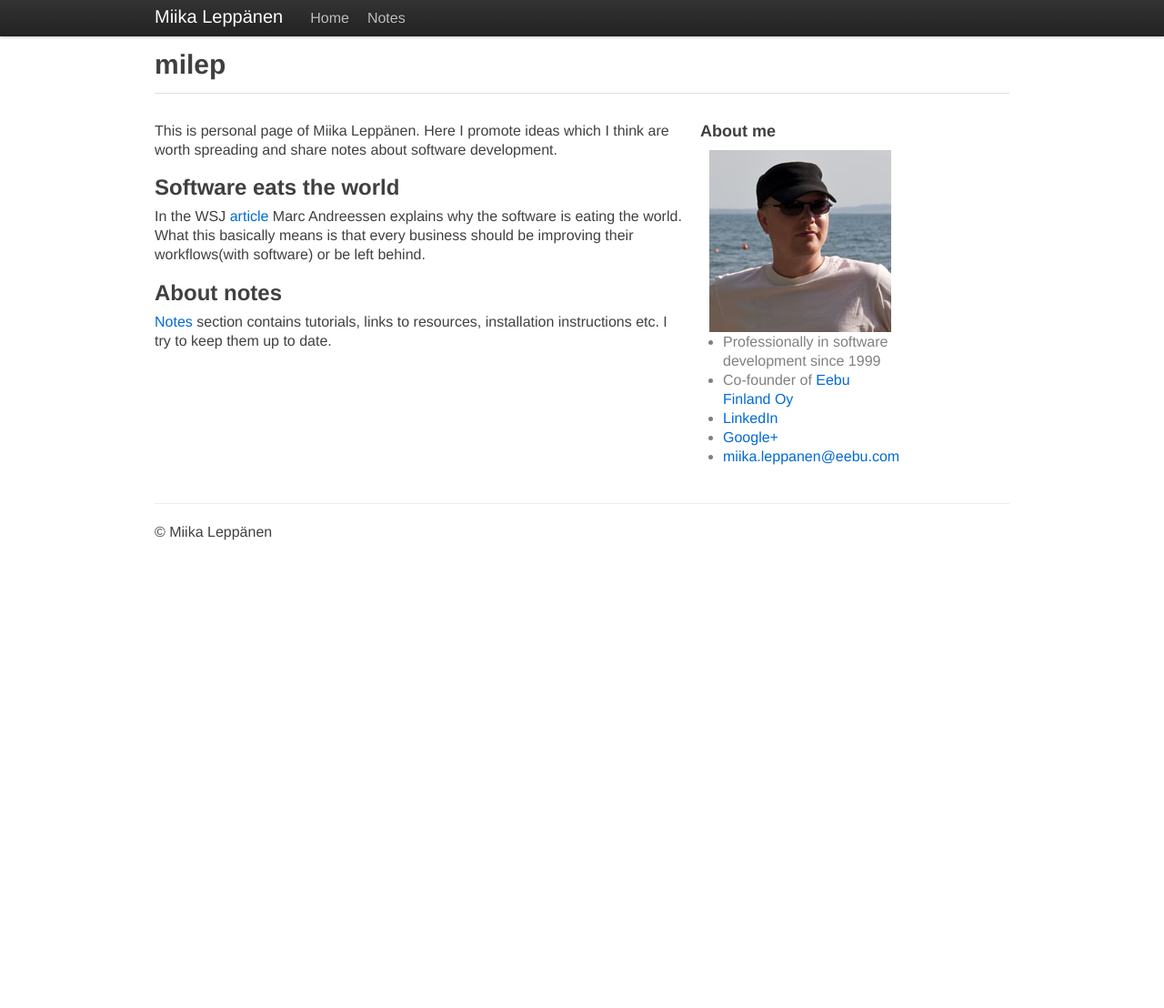
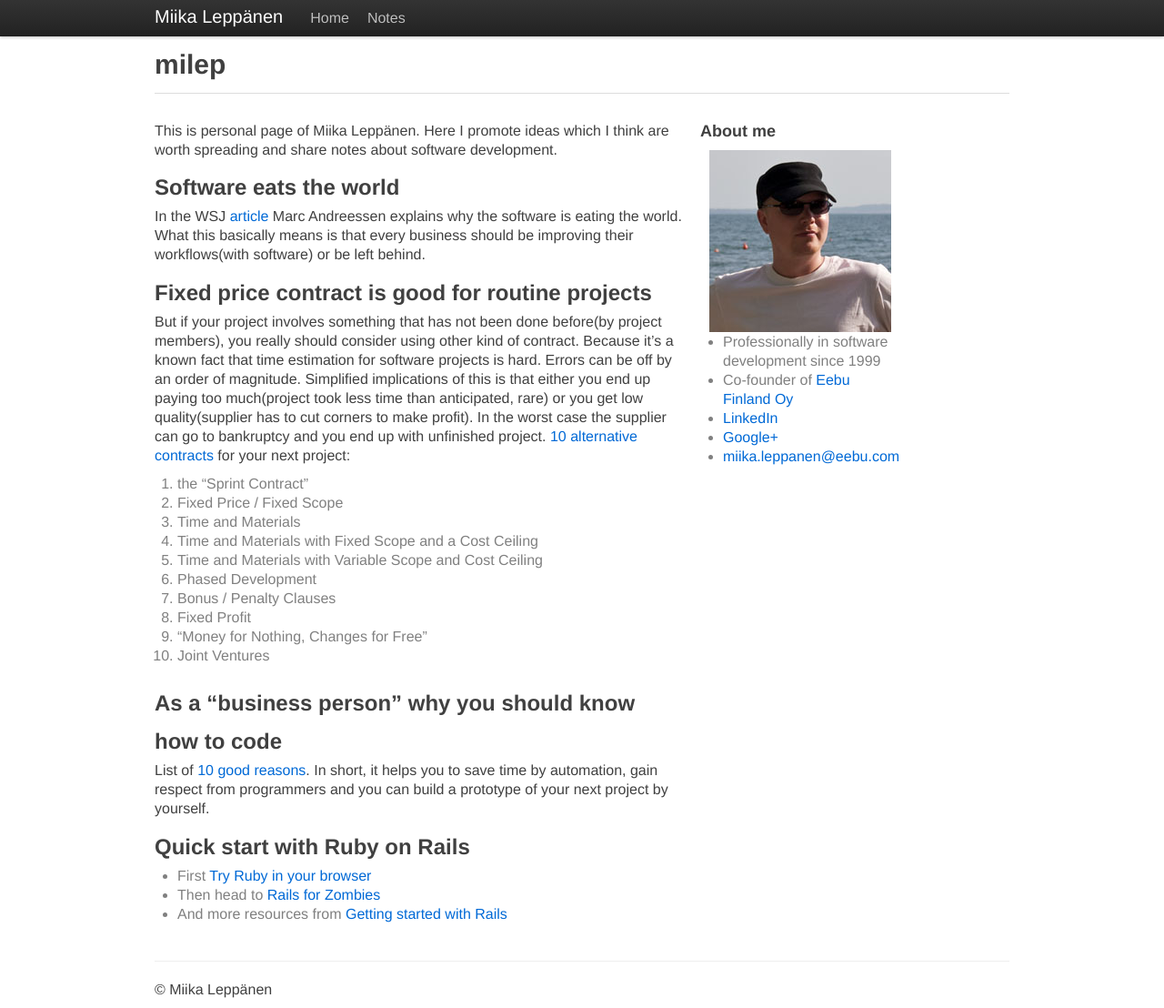
Before and after one commit to milep/milep.github.com, a Jekyll site: the page built from index.markdown, in a window 1280 px wide and 1108 px high. Shown: the whole window at 91% size. Built offline with Jekyll 4.4.1, drawn with Linux system fonts in a browser that asks for light colours.

Commit message:
Update main page.

```diff
--- a/index.markdown
+++ b/index.markdown
@@ -5,11 +5,36 @@ layout: default
 
 This is personal page of Miika Leppänen. Here I promote ideas which I think are worth spreading and share notes about software development.
 
+
 ## Software eats the world
 
 In the WSJ [article](http://online.wsj.com/article/SB10001424053111903480904576512250915629460.html) Marc Andreessen explains why the software is eating the world. What this basically means is that every business should be improving their workflows(with software) or be left behind.
 
 
-## About notes
+## Fixed price contract is good for routine projects
 
-[Notes](notes/index.html) section contains tutorials, links to resources, installation instructions etc. I try to keep them up to date.
+But if your project involves something that has not been done before(by project members), you really should consider using other kind of contract. Because it's a known fact that time estimation for software projects is hard. Errors can be off by an order of magnitude. Simplified implications of this is that either you end up paying too much(project took less time than anticipated, rare) or you get low quality(supplier has to cut corners to make profit). In the worst case the supplier can go to bankruptcy and you end up with unfinished project.
+[10 alternative contracts](http://www.agilesoftwaredevelopment.com/blog/peterstev/10-agile-contracts) for your next project:
+
+1.  the "Sprint Contract"
+2.  Fixed Price / Fixed Scope
+3.  Time and Materials
+4.  Time and Materials with Fixed Scope and a Cost Ceiling
+5.  Time and Materials with Variable Scope and Cost Ceiling
+6.  Phased Development
+7.  Bonus / Penalty Clauses
+8.  Fixed Profit
+9.  "Money for Nothing, Changes for Free"
+10. Joint Ventures
+
+
+## As a "business person" why you should know how to code
+
+List of [10 good reasons](http://www.giftrocket.com/why-marketing-bd-should-learn-to-code). In short, it helps you to save time by automation, gain respect from programmers and you can build a prototype of your next project by yourself.
+
+
+## Quick start with Ruby on Rails
+
+* First [Try Ruby in your browser](http://tryruby.org)
+* Then head to [Rails for Zombies](http://www.codeschool.com/courses/rails-for-zombies)
+* And more resources from [Getting started with Rails](notes/getting-started-with-rails.html)
--- a/notes/getting-started-with-rails.markdown
+++ b/notes/getting-started-with-rails.markdown
@@ -1,10 +1,11 @@
 ---
 title: Getting started with Rails
 layout: default
-modified: 11.1.2012
+modified: 12.1.2012
 ---
 
 If you are familiar with programming and web technologies, here are some links to get started with rails
+For the impatient, first go through the tutorial in the [tryruby.org](http://tryruby.org) and then head to the [Rails for Zombies](http://www.codeschool.com/courses/rails-for-zombies). Both can be done in the browser, so you don't have to install anything.
 
 ## Ruby
 
@@ -12,12 +13,14 @@ If you are familiar with programming and web technologies, here are some links t
 * [Installing for OS X and Linux](http://beginrescueend.com/)
 * [Documentation and API docs](http://www.ruby-doc.org/)
 * [Ruby the language](http://www.ruby-lang.org)
+* [Try Ruby in your browser](http://tryruby.org)
 
 ## Rails
 
 * [Official guides](http://guides.rubyonrails.org/)
 * [API docs](http://api.rubyonrails.org/)
 * Very good [screencasts about Rails](http://railscasts.com/)
+* [Fun Rails tutorial](http://www.codeschool.com/courses/rails-for-zombies)
 
 ## Editors and IDEs
 
```
